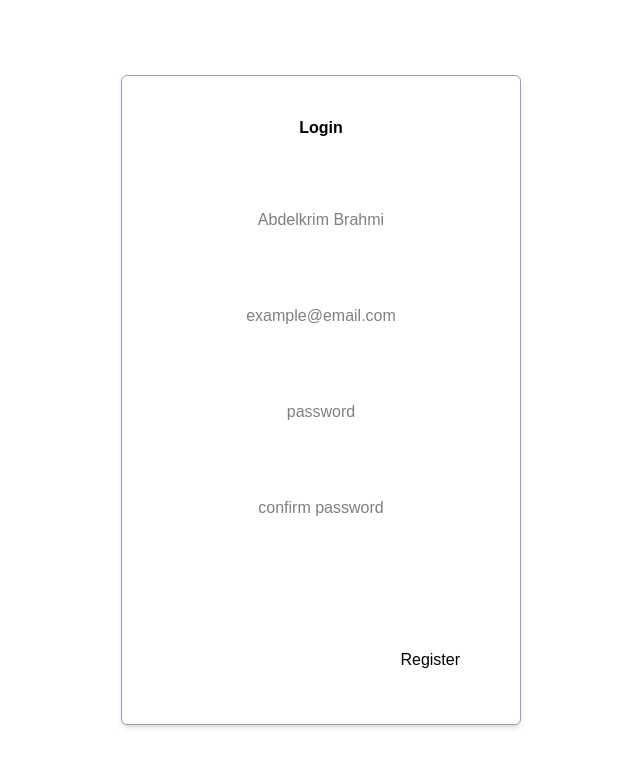
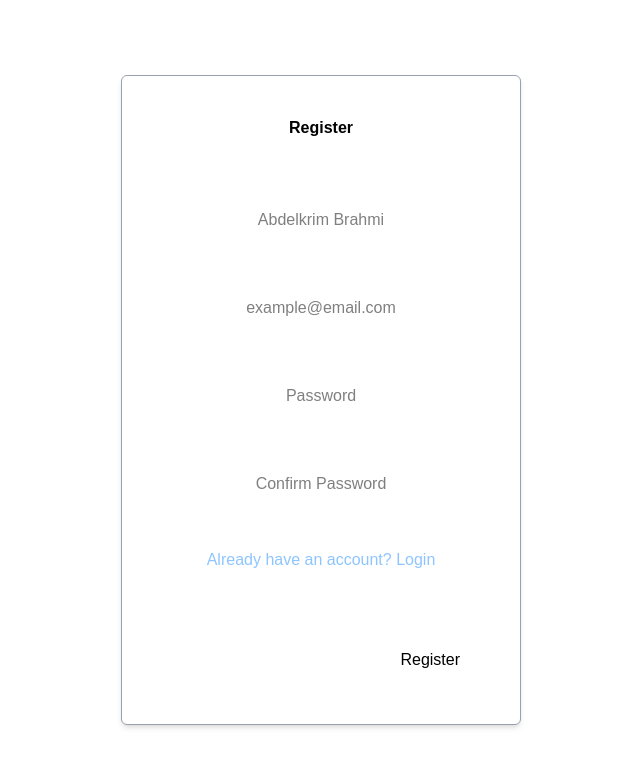
Before and after one commit to badistighlit/zaptask-frontend, a Next.js app: page /register in a window 1280 px wide. Shown: the top 766 px of the page, without its empty margins (319-959 px from the left). Built offline with nearby package versions, Linux system fonts and the light colour scheme; no server answers.

Commit message:
Feat: add validation to match password and confirm password fields on register form

```diff
--- a/package.json
+++ b/package.json
@@ -9,11 +9,13 @@
     "lint": "next lint"
   },
   "dependencies": {
+    "@hookform/resolvers": "^5.1.0",
     "axios": "^1.9.0",
     "next": "15.3.3",
     "react": "^19.0.0",
     "react-dom": "^19.0.0",
-    "react-hook-form": "^7.57.0"
+    "react-hook-form": "^7.57.0",
+    "yup": "^1.6.1"
   },
   "devDependencies": {
     "@eslint/eslintrc": "^3",
--- a/src/components/LoginForm.tsx
+++ b/src/components/LoginForm.tsx
@@ -13,7 +13,9 @@ export default function LoginForm() {
         register,
         handleSubmit,
         formState: { errors },
-    } = useForm<LoginFormData>();
+    } = useForm<LoginFormData>({
+        reValidateMode: "onChange"
+    });
 
     async function onSubmit({ email, password }: LoginFormData) {
         try {
@@ -69,7 +71,7 @@ export default function LoginForm() {
                 <br/>
                 <button
                     type="submit"
-                    className="absolute bottom-10 right-10 ml-auto rounded border-solid border-transparent transition-colors flex items-center justify-center  bg-foreground text-background gap-2 hover:bg-[#383838] dark:hover:bg-[#ccc] font-medium text-sm sm:text-base h-10 sm:h-12 px-4 sm:px-5 sm:w-auto"
+                    className="absolute bottom-10 right-10 ml-auto rounded border-solid border-transparent transition-colors flex items-center justify-center  bg-foreground text-background gap-2 hover:bg-[#383838] dark:hover:bg-[#ccc] cursor-pointer font-medium text-sm sm:text-base h-10 sm:h-12 px-4 sm:px-5 sm:w-auto"
                 >
                     Login
                 </button>
--- a/src/components/RegisterForm.tsx
+++ b/src/components/RegisterForm.tsx
@@ -1,7 +1,9 @@
 import api from "@/utils/api";
 import {AxiosError, isAxiosError} from "axios";
 import { saveUserInfo } from "@/utils/authentication";
-import {useForm} from "react-hook-form";
+import { useForm } from "react-hook-form";
+import * as Yup from "yup";
+import { yupResolver } from '@hookform/resolvers/yup';
 
 interface RegisterFormData {
     fullName: string;
@@ -10,12 +12,28 @@ interface RegisterFormData {
     confirmPassword: string;
 }
 
+const validationSchema = Yup.object().shape({
+    fullName: Yup.string().required('Name is required'),
+    email: Yup.string().email().required('Email is required'),
+    password: Yup.string()
+        .required('Password is required')
+        .min(8, 'Password must be at least 8 characters long'),
+    confirmPassword: Yup.string()
+        .required('Confirm Password is required')
+        .min(8, 'Password must be at least 8 characters long')
+        .oneOf([Yup.ref('password')], 'Passwords do not match'),
+});
+
 export default function RegisterForm() {
     const {
         register,
         handleSubmit,
         formState: { errors },
-    } = useForm<RegisterFormData>();
+        clearErrors,
+    } = useForm<RegisterFormData>({
+        reValidateMode: "onSubmit",
+        resolver: yupResolver(validationSchema),
+    });
 
     async function onSubmit({ fullName, email, password, confirmPassword }: RegisterFormData) {
         try {
@@ -33,6 +51,10 @@ export default function RegisterForm() {
         }
     }
 
+    const handleErrors = (e: React.ChangeEvent<HTMLInputElement>) => {
+        clearErrors(e.target.name as keyof RegisterFormData);
+    }
+
     return (
         <div className="flex items-center justify-center min-h-screen border-solid bg-foreground">
             <form onSubmit={handleSubmit(onSubmit)}
@@ -40,43 +62,54 @@ export default function RegisterForm() {
                 <h1
                     className="text-3xl font-bold text-base text-center mb-4 mt-4 text-black"
                 >
-                    Login
+                    Register
                 </h1>
                 <br/>
                 <input
                     type="text"
-                    {...register('fullName', { required: 'Name is required' })}
-                    className="rounded border-transparent transition-colors block w-64 mb-2 bg-foreground text-background text-center hover:bg-[#383838] dark:hover:bg-[#ccc] font-medium text-sm sm:text-base h-10 sm:h-12 px-4 sm:px-5"
+                    {...register('fullName')}
+                    className="rounded border-transparent transition-colors block w-64 mb-0 bg-foreground text-background text-center hover:bg-[#383838] dark:hover:bg-[#ccc] font-medium text-sm sm:text-base h-10 sm:h-12 px-4 sm:px-5"
                     placeholder="Abdelkrim Brahmi"
+                    onChange={handleErrors}
                 />
                 {errors.fullName && <p className="text-red-400">{errors.fullName.message as string}</p>}
                 <br/>
                 <input
                     type="email"
-                    className="rounded border-transparent transition-colors block w-64 mb-2 bg-foreground text-background text-center hover:bg-[#383838] dark:hover:bg-[#ccc] font-medium text-sm sm:text-base h-10 sm:h-12 px-4 sm:px-5"
+                    className="rounded border-transparent transition-colors block w-64 mb-0 bg-foreground text-background text-center hover:bg-[#383838] dark:hover:bg-[#ccc] font-medium text-sm sm:text-base h-10 sm:h-12 px-4 sm:px-5"
                     placeholder="example@email.com"
-                    {...register('email', { required: 'Email is required' })}
+                    {...register('email')}
+                    onChange={handleErrors}
                 />
                 {errors.email && <p className="text-red-400">{errors.email.message as string}</p>}
                 <br/>
                 <input
                     type="password"
-                    className="rounded border-transparent transition-colors block w-64 mb-2 bg-foreground text-background text-center hover:bg-[#383838] dark:hover:bg-[#ccc] font-medium text-sm sm:text-base h-10 sm:h-12 px-4 sm:px-5"
-                    placeholder="password"
-                    {...register('password', { required: 'Password is required' })}
+                    className="rounded border-transparent transition-colors block w-64 mb-0 bg-foreground text-background text-center hover:bg-[#383838] dark:hover:bg-[#ccc] font-medium text-sm sm:text-base h-10 sm:h-12 px-4 sm:px-5"
+                    placeholder="Password"
+                    {...register('password')}
+                    onChange={handleErrors}
                 />
                 {errors.password && <p className="text-red-400">{errors.password.message as string}</p>}
                 <br/>
                 <input
                     type="password"
-                    className="rounded border-transparent transition-colors block w-64 mb-2 bg-foreground text-background text-center hover:bg-[#383838] dark:hover:bg-[#ccc] font-medium text-sm sm:text-base h-10 sm:h-12 px-4 sm:px-5"
-                    placeholder="confirm password"
-                    {...register('confirmPassword', { required: 'Password confirmation is required' })}
+                    className="rounded border-transparent transition-colors block w-64 mb-0 bg-foreground text-background text-center hover:bg-[#383838] dark:hover:bg-[#ccc] font-medium text-sm sm:text-base h-10 sm:h-12 px-4 sm:px-5"
+                    placeholder="Confirm Password"
+                    {...register('confirmPassword')}
+                    onChange={handleErrors}
                 />
                 {errors.confirmPassword && <p className="text-red-400">{errors.confirmPassword.message as string}</p>}
+                <br/>
+                <a
+                    className="text-blue-300 block mx-auto mb-4 text-center"
+                    href='login'
+                >
+                    Already have an account? Login
+                </a>
                 <button
                     type="submit"
-                    className="absolute bottom-10 right-10 ml-auto rounded border-solid border-transparent transition-colors flex items-center justify-center  bg-foreground text-background gap-2 hover:bg-[#383838] dark:hover:bg-[#ccc] font-medium text-sm sm:text-base h-10 sm:h-12 px-4 sm:px-5 sm:w-auto"
+                    className="absolute bottom-10 right-10 ml-auto rounded border-solid border-transparent transition-colors flex items-center justify-center  bg-foreground text-background gap-2 hover:bg-[#383838] dark:hover:bg-[#ccc] cursor-pointer font-medium text-sm sm:text-base h-10 sm:h-12 px-4 sm:px-5 sm:w-auto"
                 >
                     Register
                 </button>
```
Also changed, not shown: 1 other file (tests, documents, lock files or other folders).
